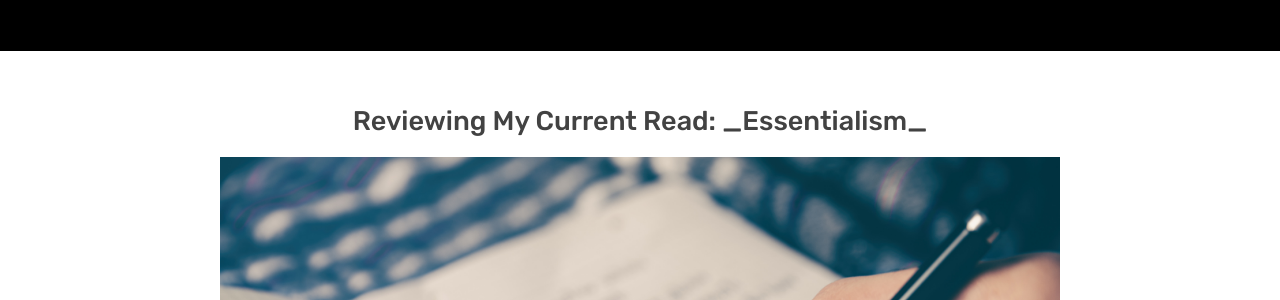
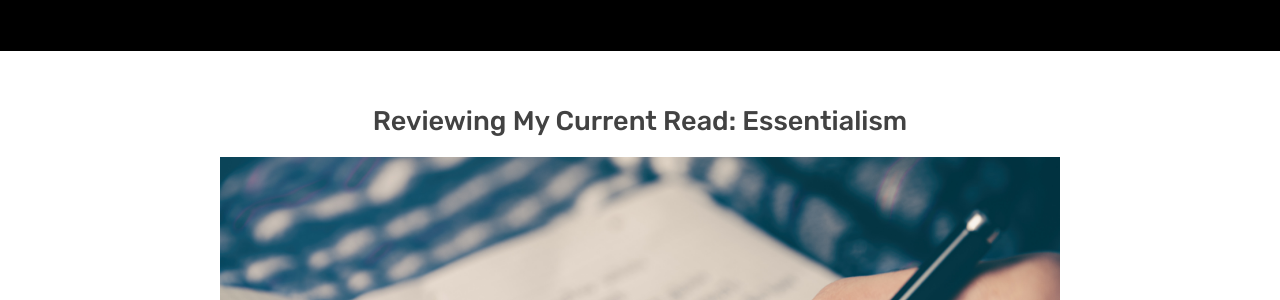
Before and after one commit to irenealgi/readbelow, a Jekyll site: the page built from reviewing-my-current-read-_essentialism_.md, in a window 1280 px wide. Shown: the part 149-449 px from the top of the page. Built offline with Jekyll 4.4.1, drawn with Linux system fonts in a browser that asks for light colours; our own code applies the rules of GitHub Pages for plain Markdown files.

```diff
--- a/reviewing-my-current-read-_essentialism_.md
+++ b/reviewing-my-current-read-_essentialism_.md
@@ -1,5 +1,5 @@
 ---
-title: 'Reviewing My Current Read: _Essentialism_'
+title: 'Reviewing My Current Read: Essentialism'
 date: '2017-06-08T22:51:29+00:00'
 image/file_upload: []
 tag_list: []
```
